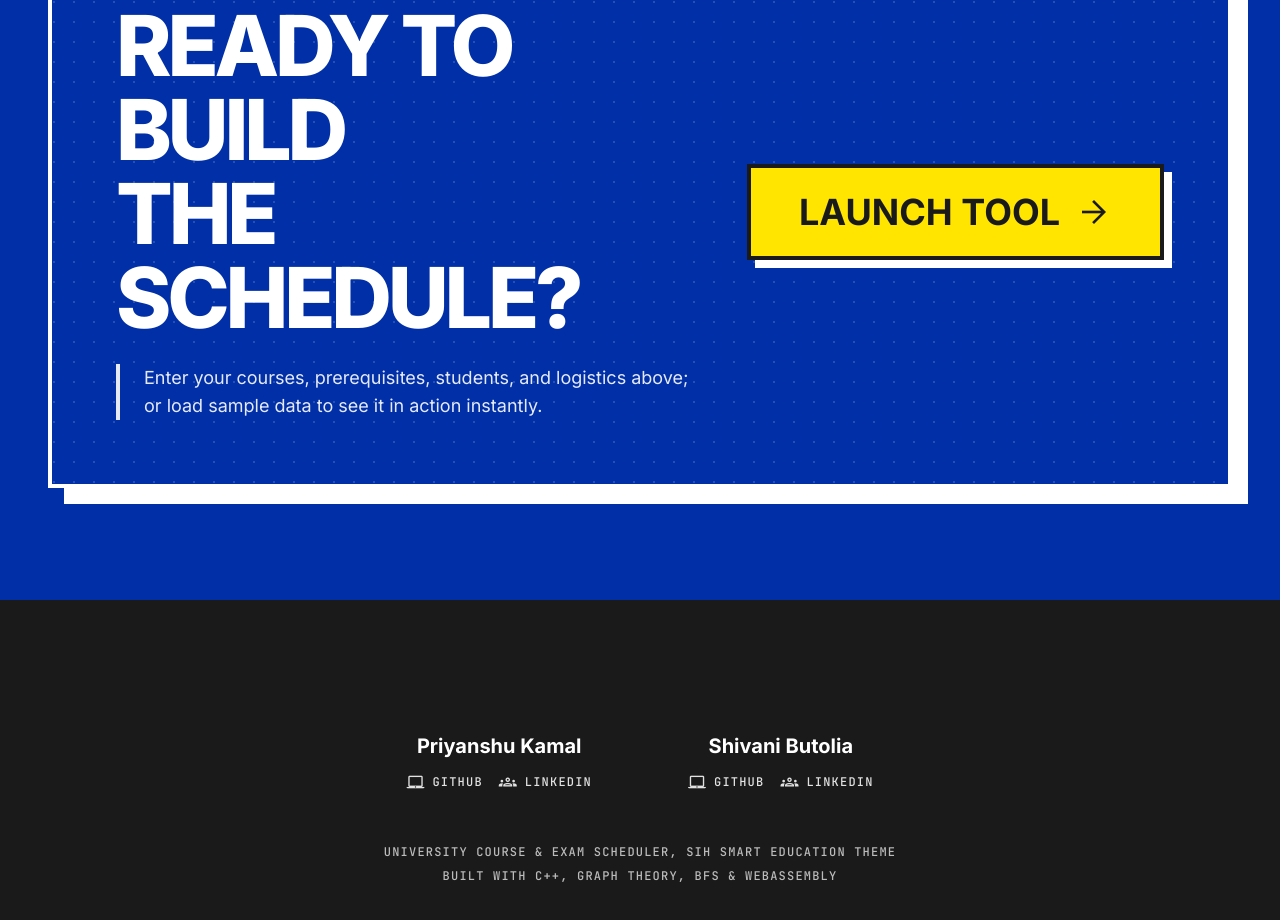
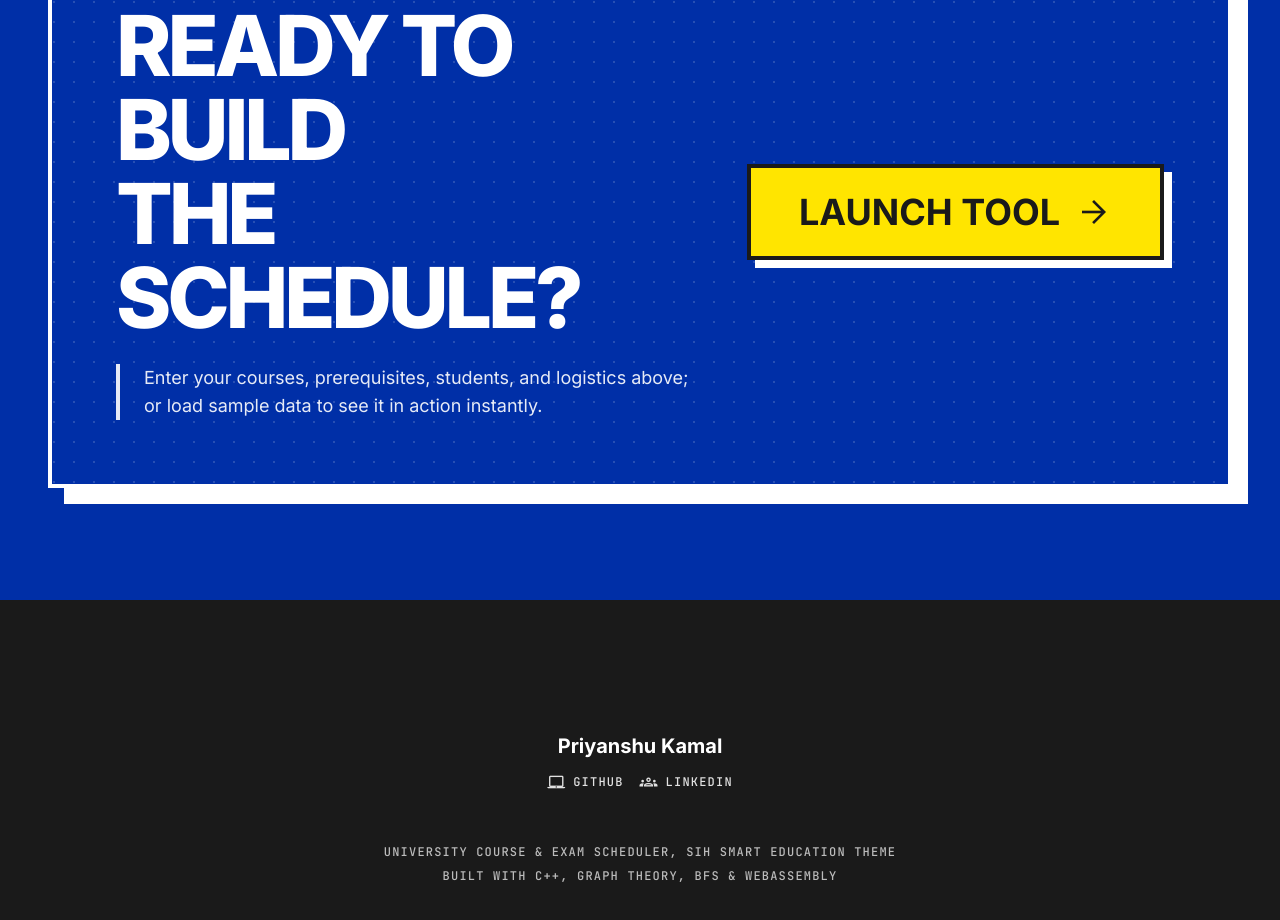
Before and after one commit to priyanshukamal26/scheduleX, a plain HTML site: page docs/index.html in a window 1280 px wide. Shown: the part 4039-4959 px from the top of the page. Drawn offline with nearby package versions, Linux system fonts and the light colour scheme.

Commit message:
Changed README.md

```diff
--- a/docs/index.html
+++ b/docs/index.html
@@ -656,21 +656,6 @@
                             </a>
                         </div>
                     </div>
-
-                    <!-- Developer 2 -->
-                    <div class="flex flex-col items-center">
-                        <h4 class="text-xl font-bold mb-2">Shivani Butolia</h4>
-                        <div class="flex gap-4">
-                            <a href="https://github.com/shiva08b" target="_blank" rel="noopener"
-                                class="flex items-center gap-2 font-mono text-xs uppercase tracking-widest text-surface-variant hover:text-[#b8c4ff] transition-colors">
-                                <span class="material-symbols-outlined text-lg">laptop_mac</span> GitHub
-                            </a>
-                            <a href="https://www.linkedin.com/in/shivanibutolia/" target="_blank" rel="noopener"
-                                class="flex items-center gap-2 font-mono text-xs uppercase tracking-widest text-surface-variant hover:text-[#b8c4ff] transition-colors">
-                                <span class="material-symbols-outlined text-lg">groups</span> LinkedIn
-                            </a>
-                        </div>
-                    </div>
                 </div>
 
                 <!-- Bottom text -->
```
